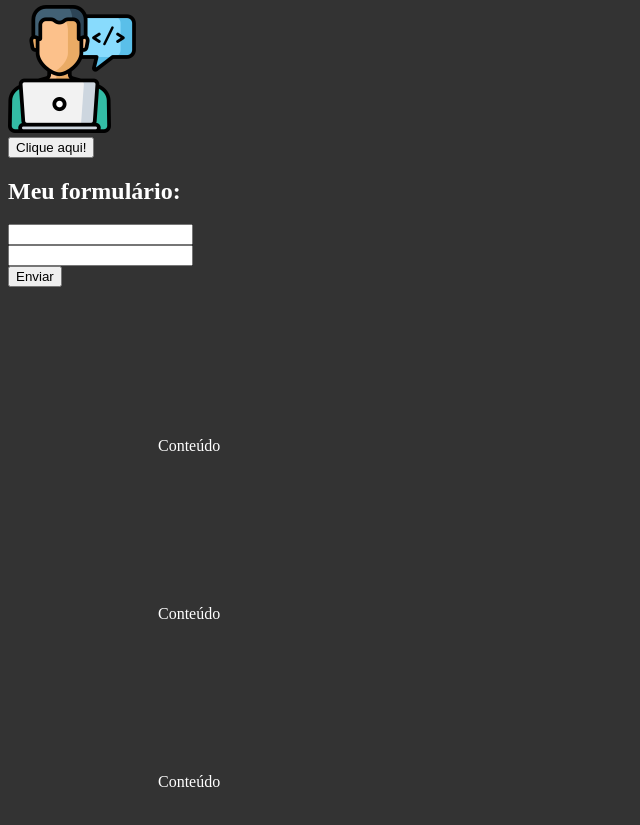
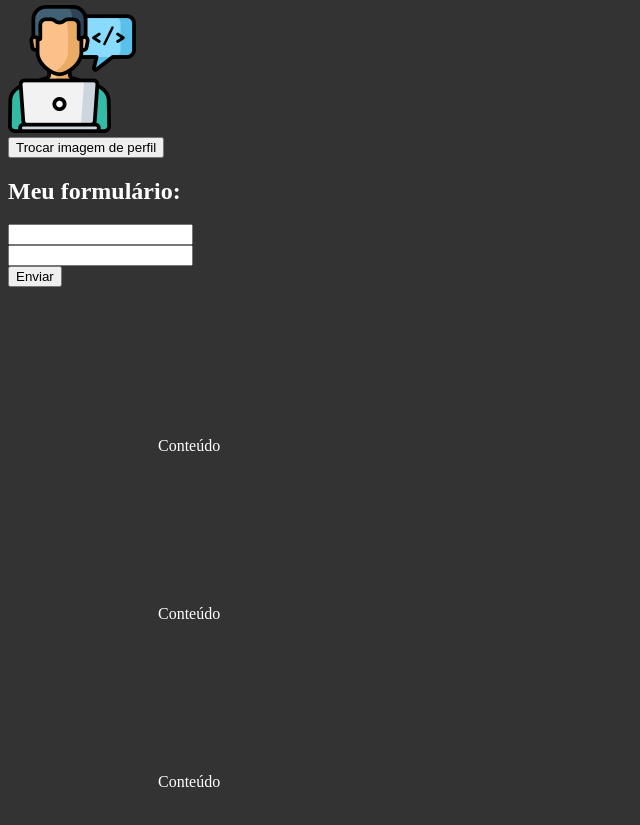
Before and after one commit to regislopeseso/Curso_Vue3_Mattheus_Battisti, a Vue app in the folder 2_projeto_vue/: page / in a window 1280 px wide. Shown: the part 980-1805 px from the top of the page, without its empty margins (0-640 px from the left). Built offline with nearby package versions, Linux system fonts and the light colour scheme.

Commit message:
Add Aula 18 - Emit

```diff
--- /dev/null
+++ b/2_projeto_vue/src/components/MudarImagem.vue
@@ -0,0 +1,12 @@
+<template>
+  <div>
+    <button @click="$emit('MudarImagem')">Trocar imagem de perfil</button>
+  </div>
+</template>
+
+<script>
+  export default {
+    name: 'MudarImagem',
+    emits: ['mudarImagem']
+  }
+</script>
--- a/2_projeto_vue/src/components/Picture.vue
+++ b/2_projeto_vue/src/components/Picture.vue
@@ -1,21 +1,28 @@
 <template>
     <img :src="avatar" :alt="descricao">
-    <Reutilizacao />
+    <MudarImagem @mudar-imagem="trocarImagem"/>
 </template>
 
 <script>
   import Reutilizacao from './Reutilizacao.vue'
+  import MudarImagem from './MudarImagem.vue'
 
   export default {
     name:"Picture",
+    components: {
+        Reutilizacao,
+        MudarImagem
+    },
     data() {
       return {
         avatar: "/img/avatar.png",
         descricao: "Matheus Battisti",
       }
     },
-    components: {
-        Reutilizacao
+    methods: {
+      trocarImagem() {
+        this.avatar = "/img/avatar2.png"
       }
+    }
   }
 </script>
```
Also changed, not shown: 2_projeto_vue/public/img/avatar2.png (added).
